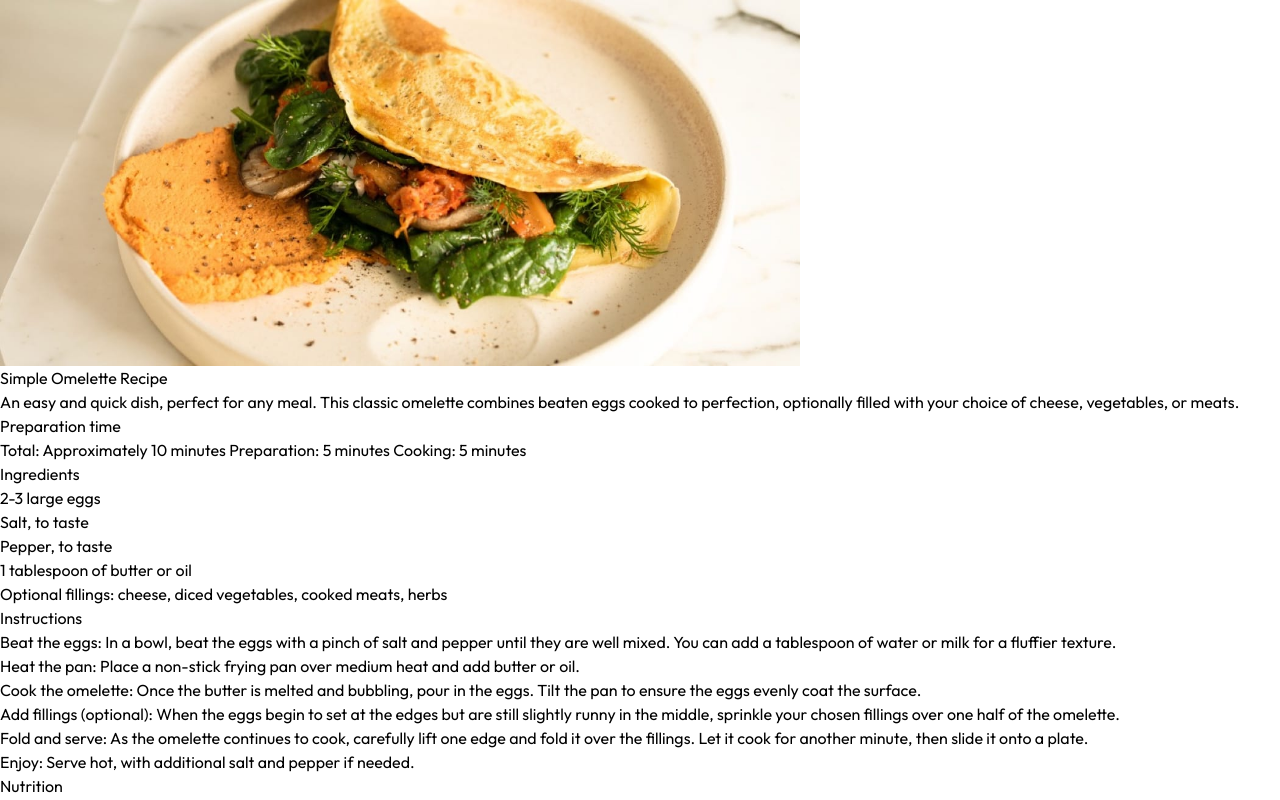
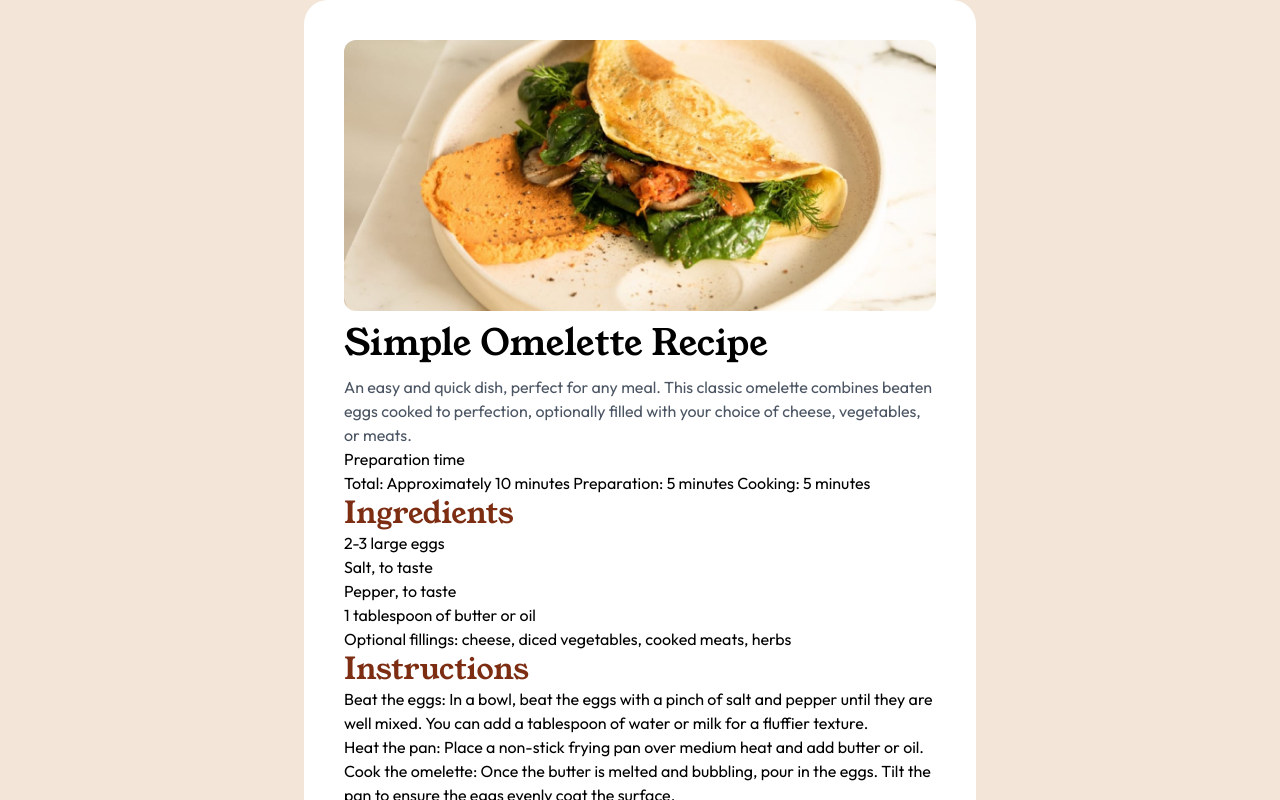
Before and after one commit to sniper-fly/frontend_mentor, a Next.js app: page /recipe-page-main in a window 1280 px wide. Shown: the top 800 px of the page. Built offline with nearby package versions, Linux system fonts and the light colour scheme.

Commit message:
カードの位置調整、文字の大きさ、フォント調整

```diff
--- a/src/app/recipe-page-main/page.tsx
+++ b/src/app/recipe-page-main/page.tsx
@@ -10,26 +10,29 @@ export default function Page() {
   const basePath = "/recipe-page-main";
 
   return (
-    <main className="bg-white">
+    <main className="mx-auto max-w-2xl rounded-3xl bg-white p-10">
       <div>
         <Image
           src={`${basePath}/image-omelette.jpeg`}
           alt="Omelette"
           width={800}
           height={533}
+          className="rounded-xl"
         />
       </div>
       <section>
-        <h1>Simple Omelette Recipe</h1>
+        <h1 className={`${figtree.className} py-3 text-4xl`}>
+          Simple Omelette Recipe
+        </h1>
 
-        <p>
+        <p className="text-gray-600">
           An easy and quick dish, perfect for any meal. This classic omelette
           combines beaten eggs cooked to perfection, optionally filled with your
           choice of cheese, vegetables, or meats.
         </p>
 
         <div>
-          Preparation time
+          <p>Preparation time</p>
           <ul>
             Total: Approximately 10 minutes Preparation: 5 minutes Cooking: 5
             minutes
@@ -38,7 +41,7 @@ export default function Page() {
       </section>
 
       <section>
-        <h1>Ingredients</h1>
+        <h1 className={`${figtree.className} text-3xl text-orange-900`}>Ingredients</h1>
 
         <ul>
           <li>2-3 large eggs</li>
@@ -52,7 +55,7 @@ export default function Page() {
       </section>
 
       <section>
-        <h1>Instructions</h1>
+        <h1 className={`${figtree.className} text-3xl text-orange-900`}>Instructions</h1>
 
         <ol>
           <li>
@@ -88,7 +91,7 @@ export default function Page() {
       </section>
 
       <section>
-        <h1>Nutrition</h1>
+        <h1 className={`${figtree.className} text-3xl text-orange-900`}>Nutrition</h1>
 
         <p>
           The table below shows nutritional values per serving without the
```
Also changed, not shown: src/app/recipe-page-main/memo.md (added, +2 -0 lines).
